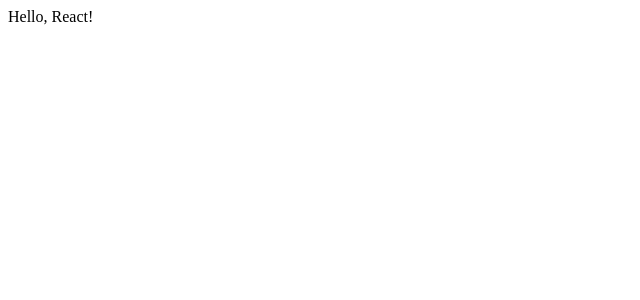
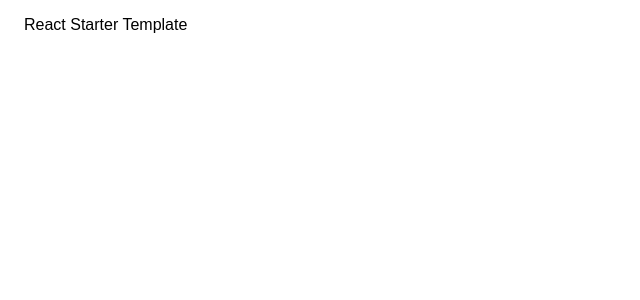
Before and after one commit to paolodapul/react-starter-template, a React app: page / in a window 1280 px wide. Shown: the top 300 px of the page, without its empty margins (0-640 px from the left). Built offline with nearby package versions, Linux system fonts and the light colour scheme.

Commit message:
Refactor App component by adding type-checking

```diff
--- a/src/App.tsx
+++ b/src/App.tsx
@@ -1,11 +1,8 @@
-/* eslint-disable react/jsx-filename-extension */
-/* eslint-disable arrow-body-style */
 import React from "react";
+import "./App.css";
 
-interface Props {}
-
-const App: React.FunctionComponent<Props> = () => {
-  return <div>Hello, React!</div>;
-};
+const App = (): JSX.Element => (
+  <div className="App">React Starter Template</div>
+);
 
 export default App;
```
